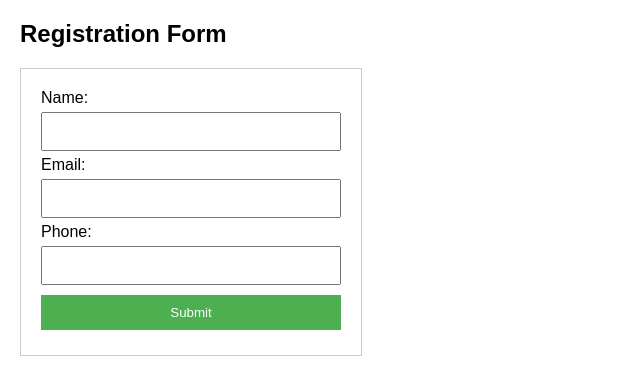
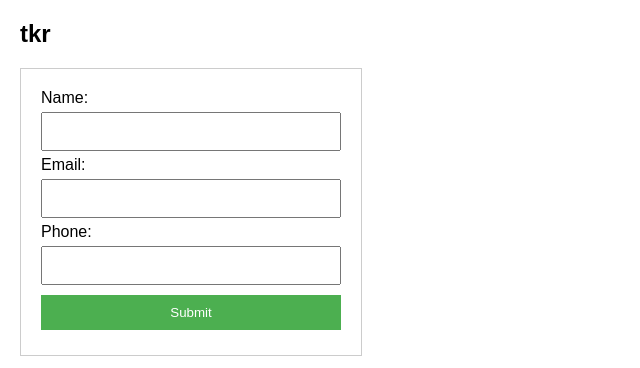
Before and after one commit to soorajsajeev29/sooraj_jenkinproject, a plain HTML site: page index.html in a window 1280 px wide. Shown: the whole page, without its empty margins (0-640 px from the left). Drawn offline with Linux system fonts and the light colour scheme.

Commit message:
2nd commit

```diff
--- a/index.html
+++ b/index.html
@@ -34,7 +34,7 @@ background-color: #45a049;
 </style>
 </head>
 <body>
-<h2> Registration Form</h2>
+<h2> tkr</h2>
 <form>
 <label for="name">Name:</label>
 <input type="text" id="name" name="name" required><br>
```
